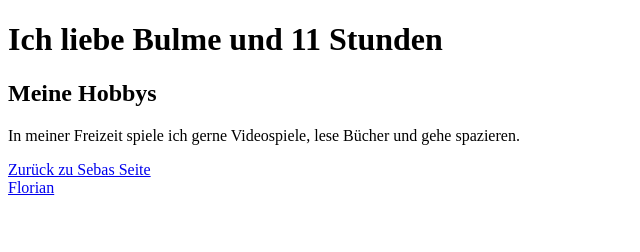
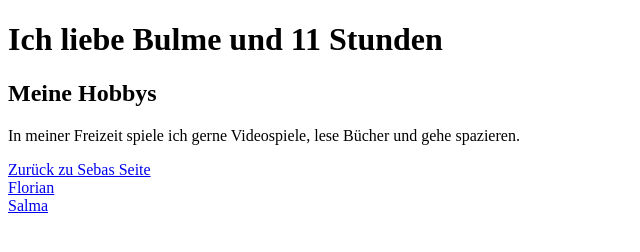
Before and after one commit to salma-bachar/WebsiteSBFKSA, a plain HTML site: page index.html in a window 1280 px wide. Shown: the full height of the page, 0-640 px from the left. Drawn offline with Linux system fonts and the light colour scheme.

Commit message:
Update index.html

```diff
--- a/index.html
+++ b/index.html
@@ -17,5 +17,8 @@
         <a href="florian.html">Florian</a>
     </section>
 
+    <section>
+        <a href="salma.html">Salma</a>
+    </section>
 </body>
 </html>
```
